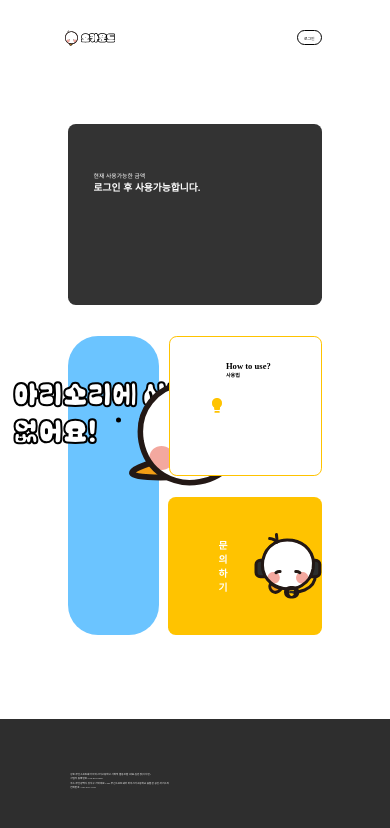
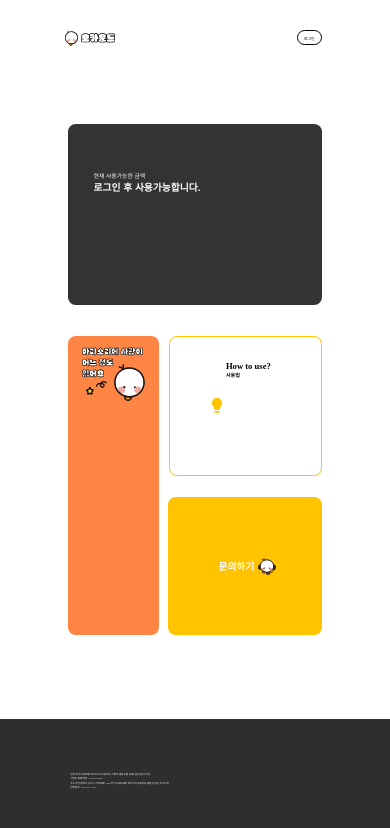
Before and after one commit to hjy080530/ocount_trial, a React (Create React App) app: page / in a window 390 px wide. Shown: the top 828 px of the page. Built offline with nearby package versions, Linux system fonts and the light colour scheme; a web font is replaced by a local one.

Commit message:
반응형완료, 최종커밋

```diff
--- a/src/components/Contact.css
+++ b/src/components/Contact.css
@@ -15,15 +15,21 @@
 .contact-sort{
     margin-left: 33%;
     display: flex;
-    justify-content: center;
+    width: 80%;
+    flex-direction: row;
     align-items: center;
-    gap: 5vw;
 }
 .contact-text{
     color: #FFF;
     font-family: Pretendard;
     font-size: 2.5vw;
+    width: max-co;
     font-style: normal;
     font-weight: 700;
     line-height: normal;
 }
+.contact-img{
+    width: 17%;
+    margin-left: 1vw;
+    height: fit-content;
+}
--- a/src/components/Contact.jsx
+++ b/src/components/Contact.jsx
@@ -6,7 +6,7 @@ const Contact = () => {
         <div className="contact-container">
             <div className="contact-sort">
                 <p className="contact-text">문의하기</p>
-                <img src={Contactimg} alt="Contactimg" />
+                <img src={Contactimg} className='contact-img' alt="Contactimg" />
             </div>
         </div>
     );
--- a/src/components/PeopleStatus.css
+++ b/src/components/PeopleStatus.css
@@ -2,7 +2,7 @@
     width:  35%;
     height: 100%;
     flex-shrink: 0;
-    border-radius: 30px;
+    border-radius: 2vw;
     background: #6BC4FF;
 }
 .status-div-inner-sort{
@@ -12,97 +12,147 @@
     width: 100%;
     height: 100%;
 }
-.status-dots{
+.status-dots-sort{
     display: flex;
     align-items: center;
-    gap: 18px;
+    gap:1.5vw;
     width: fit-content;
-    margin-top: 10%;
-    margin-left: 55px;
+    margin-top: 4vw;
+    margin-left: -10vw;
+}
+.status-dots{
+    width: 0.55vw;
+    height: 0.55vw;
 }
 .status-noone{
-    width: 109.76px;
-    height: 111.081px;
+    width: 100%;
+    height: fit-content;
     flex-shrink: 0;
-    margin-top: -55px;
-    margin-left: 140px;
+    margin-top: -4.3vw;
+    margin-left: 24vw;
+}
+.status-noone-img{
+    width: 8vw;
+    height: fit-content;
 }
 .status-text{
     font-family: 'CHAB_OTF';
     color: #FFF;
-    -webkit-text-stroke-width: 2px;
+    margin-left: -3vw;
+    -webkit-text-stroke-width: 0.15vw;
     -webkit-text-stroke-color: #000;
-    font-size: 26px;
+    font-size: 2vw;
     font-style: normal;
     font-weight: 400;
     line-height: normal;
-    width: 250px;
-    height: 32px;
+    width: 140%;
+    height:fit-content;
     flex-shrink: 0;
 }
+.status-textDiv1{
+    margin-top: 2.7vw;
+    margin-left: 3vw;
+}
+.status-textDiv2{
+    margin-top: 2.7vw;
+    margin-left: 3vw;
+}
+.status-star-big{
+    width: 1.6vw;
+    margin-top: 2vw;
+    margin-left: -9vw;
+    height: fit-content;
+}
+.status-star-small{
+    margin-top:0.7vw;
+    margin-left: -4vw;
+    width: 1.2vw;
+    height: fit-content;
+}
+.status-some{
+    margin-top: -6.5vw;
+    margin-left: 8vw;
+    width: 8vw;
+    height: fit-content;
+}
+.status-textDiv3{
+    margin-top: 2.7vw;
+    margin-left: 3vw;
+}
+.status-text-Not-Many{
+    width: 3vw;
+    height: fit-content;
+    margin-top: 1.5vw;
+    margin-left: 5vw;
+    font-family: 'CHAB_OTF';
+    color: #FFF;
+    margin-left: 0.5vw;
+    -webkit-text-stroke-width: 0.15vw;
+    -webkit-text-stroke-color: #000;
+    font-size: 2vw;
+    font-style: normal;
+    font-weight: 400;
+    line-height: normal;
+    width: 140%;
+    height:fit-content;
+    flex-shrink: 0;
+}
+
+.statusNotManyStar{
+    width: 2vw;
+    position: absolute;
+    height: fit-content;
+    padding-top: 2vw;
+    margin-left:1.5vw;
+}
+.statusNotManySpring{
+    width: 3vw;
+    position: absolute;
+    height: auto;
+    margin-top: 0.5vw;
+    padding-left: 4vw;
+}
+.statusNotMany{
+    position: absolute;
+    margin-top: -4vw;
+    padding-left: 8.7vw;
+    width: 8vw;
+    height: fit-content;
+}
+.status-textDiv4{
+    margin-top: 3vw;
+    margin-left: -14vw;
+}
+
 .status-text-right{
     font-family: 'CHAB_OTF';
     text-align: right;
     color: #FFF;
-    -webkit-text-stroke-width: 2px;
+    -webkit-text-stroke-width: 0.15vw;
     -webkit-text-stroke-color: #000;
-    font-size: 26px;
+    font-size: 2vw;
     font-style: normal;
     font-weight: 400;
     line-height: normal;
-    width: 250px;
-    height: 32px;
+    width: 30vw;
+    height: fit-content;
     flex-shrink: 0;
 }
-.status-textDiv1{
-    margin-top: 40px;
-    margin-left: 50px;
-}
-.status-textDiv2{
-    margin-top: 40px;
-    margin-left: 50px;
-}
-.sortStarB{
-    margin-top: 70px;
-    margin-left: 90px;
-}
-.sortStarS{
-    margin-top:0px;
-    margin-left: 110px;
-}
-.statusSome{
-    margin-top: -85px;
-    margin-left: 150px;
-}
-.status-textDiv3{
-    margin-top: 40px;
-    margin-left: 50px;
-}
-.statusNotManySpring{
-    margin-top: 90px;
-    margin-left: 90px;
-}
-.statusNotManyStar{
-    margin-top: 0px;
-    margin-left: 60px;
-}
-.statusNotMany{
-    margin-top: -110px;
-    margin-left: 150px;
-}
-.status-textDiv4{
-    margin-top: 40px;
-    margin-left: 5px;
-}
 .statusMany{
-    margin-top: 50px;
-    margin-left: 50px;
+    padding-top: 0vw;
+    margin-left: -7vw;
+    width: 8vw;
+    height: fit-content;
 }
 .statusManyEleBig{
-    margin-top: -100px;
-    margin-left: 160px;
+    margin-top: -6vw;
+    margin-left: 6vw;
+    width: 2.8vw;
+    height: fit-content;
 }
 .statusManyEleSmall{
-    margin-top: 0px;
-    margin-left: 170px;
+    margin-top: 0vw;
+    margin-left: 8vw;
+    width: 2vw;
+    height: fit-content;
 }
--- a/src/components/PeopleStatus.jsx
+++ b/src/components/PeopleStatus.jsx
@@ -15,7 +15,7 @@ import './PeopleStatus.css';
 
 
 const PeopleStatus = () => {
-    const person = 0;
+    const person =9;
 
     return (
         <>
@@ -25,13 +25,13 @@ const PeopleStatus = () => {
                         <div className="status-textDiv1">
                             <p className="status-text">아리소리에 사람이 <br /> 없어요!</p>
                         </div>
-                        <div className="status-dots">
-                            <img src={statusDot} alt="statusDot" />
-                            <img src={statusDot} alt="statusDot" />
-                            <img src={statusDot} alt="statusDot" />
+                        <div className="status-dots-sort">
+                            <img src={statusDot} className='status-dots' alt="statusDot" />
+                            <img src={statusDot} className='status-dots'alt="statusDot" />
+                            <img src={statusDot} className='status-dots'alt="statusDot" />
                         </div>
                         <div className="status-noone">
-                            <img src={statusNoone} alt="statusNoone" />
+                            <img src={statusNoone} className='status-noone-img' alt="statusNoone" />
                         </div>
                     </div>
                 </StatusDiv>
@@ -42,33 +42,19 @@ const PeopleStatus = () => {
                         <div className="status-textDiv2">
                             <p className="status-text">아리소리에 사람이<br />  많지 않아요!</p>
                         </div>
-                        <div className="sortStarB">
-                            <img src={statusStarBig} alt="statusStarBig" />
-                        </div>
-                        <div className='sortStarS'>
-                            <img src={statusStarSmall} alt="statusStarSmall" />
-                        </div>
-                        <div className='statusSome'>
-                            <img src={statusSome} alt="statusSome" />
-                        </div>
+                        <img src={statusStarBig} className='status-star-big' alt="statusStarBig" />
+                        <img src={statusStarSmall} className='status-star-small' alt="statusStarSmall" />
+                        <img src={statusSome} className='status-some' alt="statusSome" />
                     </div>
                 </StatusDiv>
             )}
             {person > 5 && person <= 10 && (
                 <StatusDiv version="thirdary">
                     <div className="status-textDiv3">
-                        <div className='status-text-inner'>
-                        <p className="status-text">아리소리에 사람이<br />어느 정도<br />있어요</p>
-                        </div>
-                        <div className="statusNotManySpring">
-                            <img src={statusNotManySpring} alt="statusNotManySpring" />
-                        </div>
-                        <div className="statusNotManyStar">
-                            <img src={statusNotManyStar} alt="statusNotManyStar" />
-                        </div>
-                        <div className='statusNotMany'>
-                            <img src={statusNotMany} alt="statusNotMany" />
-                        </div>
+                        <p className="status-text-Not-Many">아리소리에 사람이<br />어느 정도<br />있어요</p>
+                        <img src={statusNotManyStar}className="statusNotManyStar" alt="statusNotManyStar" />
+                        <img src={statusNotManySpring} className="statusNotManySpring" alt="statusNotManySpring" />
+                        <img src={statusNotMany} className='statusNotMany'alt="statusNotMany" />
                     </div>
                 </StatusDiv>
             )}
@@ -78,15 +64,9 @@ const PeopleStatus = () => {
                         <div className="status-textDiv4">
                             <p className="status-text-right">아리소리에 사람이<br />많아요!</p>
                         </div>
-                        <div className='statusMany'>
-                            <img src={statusMany} alt="statusMany" />
-                        </div>
-                        <div className='statusManyEleBig'>
-                            <img src={statusManyEleBig} alt="statusManyEleBig" />
-                        </div>
-                        <div className='statusManyEleSmall'>
-                            <img src={statusManyEleSmall} alt="statusManyEleSmall" />
-                        </div>
+                        <img src={statusMany} className='statusMany' alt="statusMany" />
+                        <img src={statusManyEleBig}  className='statusManyEleBig' alt="statusManyEleBig" />
+                        <img src={statusManyEleSmall} className='statusManyEleSmall' alt="statusManyEleSmall" />
                     </div>
                 </StatusDiv>
             )}
--- a/src/components/StatusDiv.css
+++ b/src/components/StatusDiv.css
@@ -1,19 +1,19 @@
 .status-div {
-    border-radius: 30px;
+    border-radius: 2vw;
     background: #6BC4FF;
     width:  35.71%;
     height: 100%;
     flex-shrink: 0;
   }
   .status-div.primary {
-    border-radius: 30px;
+    border-radius: 2vw;
     background: #6BC4FF;
     width:  35.71%;
     height: 100%;
     flex-shrink: 0;
   }
   .status-div.primary:hover {
-    border-radius: 30px;
+    border-radius: 2vw;
     background: #65ABD9;
     width:  35.71%;
     height: 100%;
@@ -21,14 +21,14 @@
   }
 
   .status-div.secondary {
-    border-radius: 30px;
+    border-radius: 2vw;
     background:#4CAF50;
     width:  35.71%;
     height: 100%;
     flex-shrink: 0;
   }
   .status-div.secondary:hover {
-    border-radius: 30px;
+    border-radius: 2vw;
     background:#3D8D40;
     width:  35.71%;
     height: 100%;
@@ -36,14 +36,14 @@
   }
 
   .status-div.thirdary {
-    border-radius: 30px;
+    border-radius: 2vw;
     background: #FF8544;
     width:  35.71%;
     height: 100%;
     flex-shrink: 0;
   }
   .status-div.thirdary:hover {
-    border-radius: 30px;
+    border-radius: 2vw;
     background: #C1693A;
     width:  35.71%;
     height: 100%;
@@ -51,14 +51,14 @@
   }
 
   .status-div.fourthdary{
-    border-radius: 30px;
+    border-radius: 2vw;
     background:  #FF6B6B;
     width:  35.71%;
     height: 100%;
     flex-shrink: 0;
   }
   .status-div.fourthdary:hover{
-    border-radius: 30px;
+    border-radius: 2vw;
     background:  #B25454;
     width:  35.71%;
     height: 100%;
```
